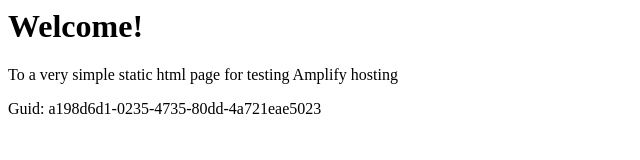
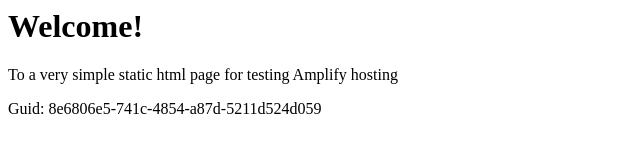
Before and after one commit to aws-aemilia-sin/Github-PR-Commit-Integration-Test-DoNotTouch-GitHubWebhookPushCanaryTest-v1-preprod-ap-southeast-1, a website: page src/index.html in a window 1280 px wide. Shown: the full height of the page, 0-640 px from the left. Drawn offline with Linux system fonts and the light colour scheme.

Commit message:
commit from integ tests

```diff
--- a/src/index.html
+++ b/src/index.html
@@ -12,6 +12,6 @@
 <body>
     <h1>Welcome!</h1>
     <p>To a very simple static html page for testing Amplify hosting</p>
-    <p>Guid: a198d6d1-0235-4735-80dd-4a721eae5023</p></body>
+    <p>Guid: 8e6806e5-741c-4854-a87d-5211d524d059</p></body>
 
 </html>
```
